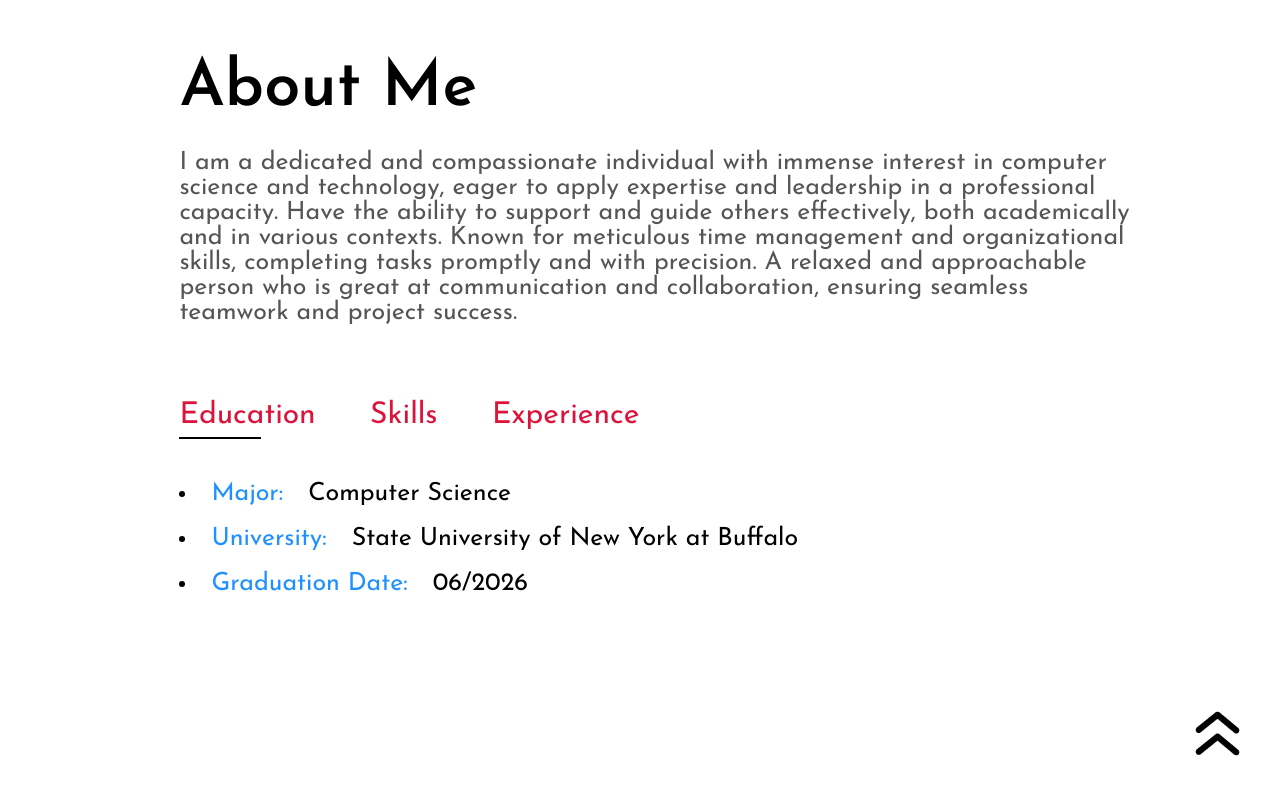
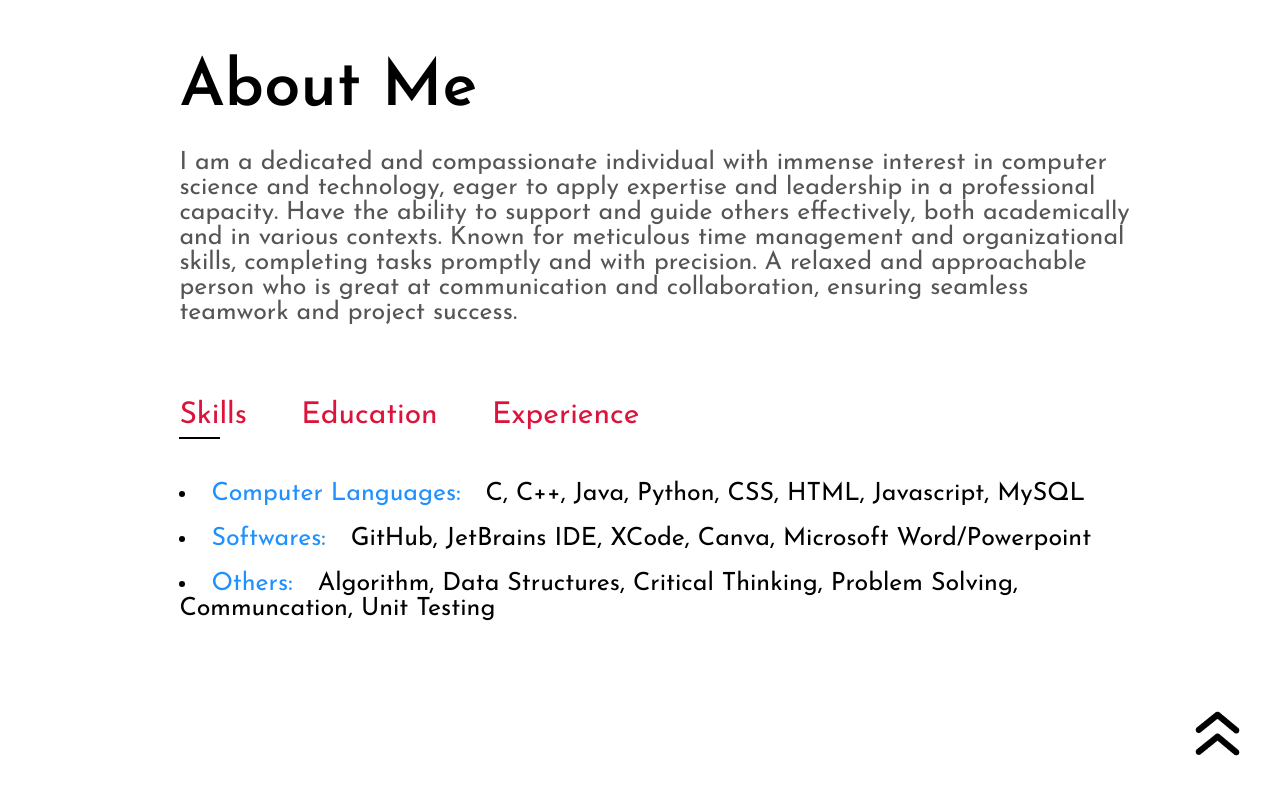
Before and after one commit to ZKey-Taken/My-Portfolio, a plain HTML site: page index.html in a window 1280 px wide. Both pictures are taken after a click on the element "Skills". Shown: the part 820-1614 px from the top of the page. Drawn offline with Linux system fonts and the light colour scheme.

Commit message:
Completed tab function and is working as intended. Made 'skills' as the active first tab.

```diff
--- a/index.html
+++ b/index.html
@@ -66,19 +66,19 @@
                 who is great at communication and collaboration, ensuring seamless teamwork and project success.</p>
 
             <div class="about-tabs">
-                <p class="tabs active" onclick="openTab(education)">Education</p>
-                <p class="tabs" onclick="openTab(skills)">Skills</p>
-                <p class="tabs" onclick="openTab(experience)">Experience</p>
+                <p class="tabs active-tab" onclick="openTab('skills')">Skills</p>
+                <p class="tabs" onclick="openTab('education')">Education</p>
+                <p class="tabs" onclick="openTab('experience')">Experience</p>
             </div>
-            <div class="tabs-content active" id="education">
+            <div class="tabs-content active-content" id="skills">
+                <li><span>Computer Languages:</span>C, C++, Java, Python, CSS, HTML, Javascript, MySQL</li>
+                <li><span>Softwares:</span>GitHub, JetBrains IDE, XCode, Canva, Microsoft Word/Powerpoint</li>
+                <li><span>Others:</span>Algorithm, Data Structures, Critical Thinking, Problem Solving, Communcation, Unit Testing</li>
+            </div>
+            <div class="tabs-content" id="education">
                 <li><span>Major:</span>Computer Science</li>
                 <li><span>University:</span>State University of New York at Buffalo</li>
                 <li><span>Graduation Date:</span>06/2026</li>
-            </div>
-            <div class="tabs-content" id="skills">
-                <li><span>Computer Languages:</span>C, C++, Java, Python, CSS, HTML, Javascript, MySQL</li>
-                <li><span>Softwares:</span>GitHub, JetBrains IDE, XCode, Canva, Microsoft Word/Powerpoint</li>
-                <li><span>Others:</span>Algorithm, Data Structures, Critical Thinking, Problem Solving, Communcation, Unit Testing</li>
             </div>
             <div class="tabs-content" id="experience">
                 <li><span>Assistant Manager</span>at Paris Baguette</li>
@@ -95,6 +95,6 @@
 
     </section>
 
-    <script src="scipt.js"></script>
+    <script src="script.js"></script>
 </body>
 </html>
--- a/scipt.js
+++ /dev/null
@@ -1,10 +0,0 @@
-function toggleMenu(){
-    const menu = document.querySelector(".menu-links");
-    const icon = document.querySelector(".layers-icon");
-    menu.classList.toggle("open");
-    icon.classList.toggle("open");
-}
-
-function openTab(tabID){
-
-}
--- /dev/null
+++ b/script.js
@@ -0,0 +1,20 @@
+function toggleMenu(){
+    const menu = document.querySelector(".menu-links");
+    const icon = document.querySelector(".layers-icon");
+    menu.classList.toggle("open");
+    icon.classList.toggle("open");
+}
+
+var tabs = document.getElementsByClassName("tabs");
+var tabContents = document.getElementsByClassName("tabs-content");
+
+function openTab(tabID){
+    for(tab of tabs){
+        tab.classList.remove("active-tab");
+    }
+    for(tabContent of tabContents){
+        tabContent.classList.remove("active-content");
+    }
+    event.currentTarget.classList.add("active-tab");
+    document.getElementById(tabID).classList.add("active-content");
+}
--- a/style.css
+++ b/style.css
@@ -239,12 +239,14 @@ a:hover{
     position: absolute;
 }
 
-.tabs.active::after{
+.tabs.active-tab::after{
     width: 60%;
 }
 
 .tabs-content li{
     padding-top: 20px;
+    margin-left: 3%;
+    font-size: 25px;
 }
 
 .tabs-content span{
@@ -253,12 +255,10 @@ a:hover{
 }
 
 .tabs-content{
-    margin-left: 3%;
-    font-size: 25px;
     display: none;
 }
 
-.tabs-content.active{
+.tabs-content.active-content{
     display: block;
 }
 
```
